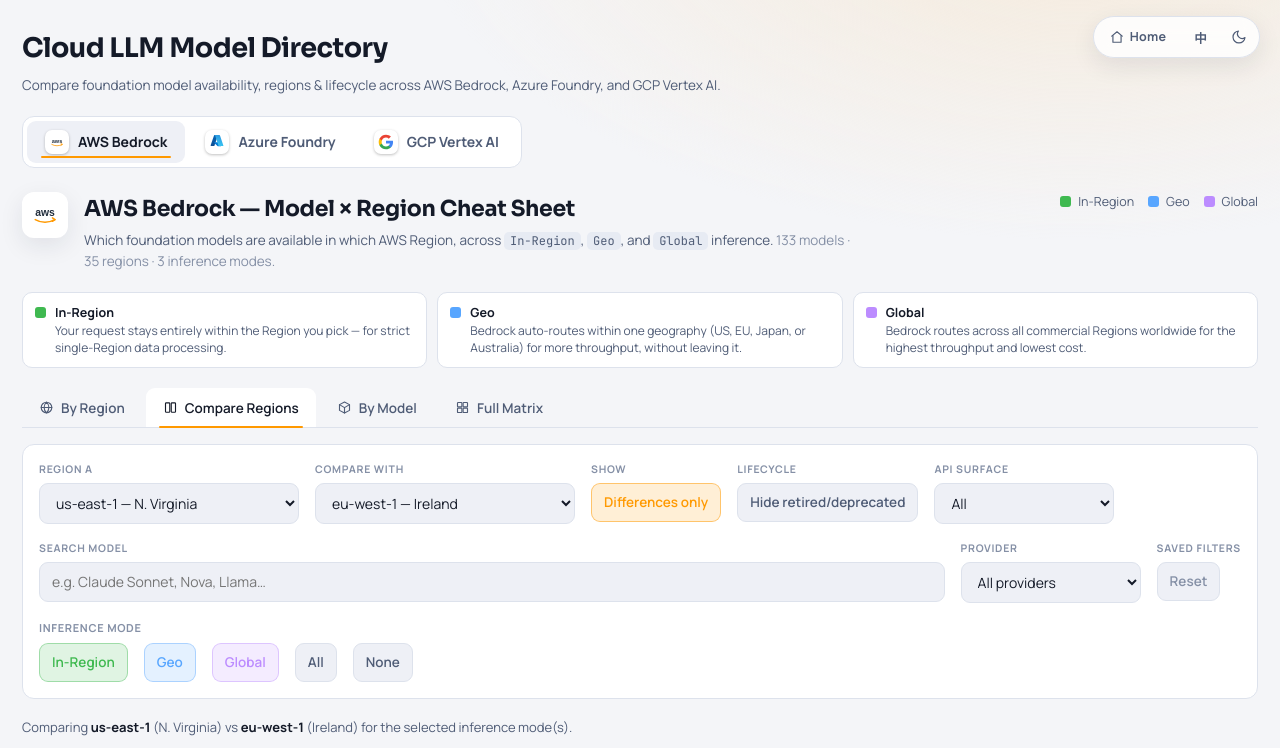
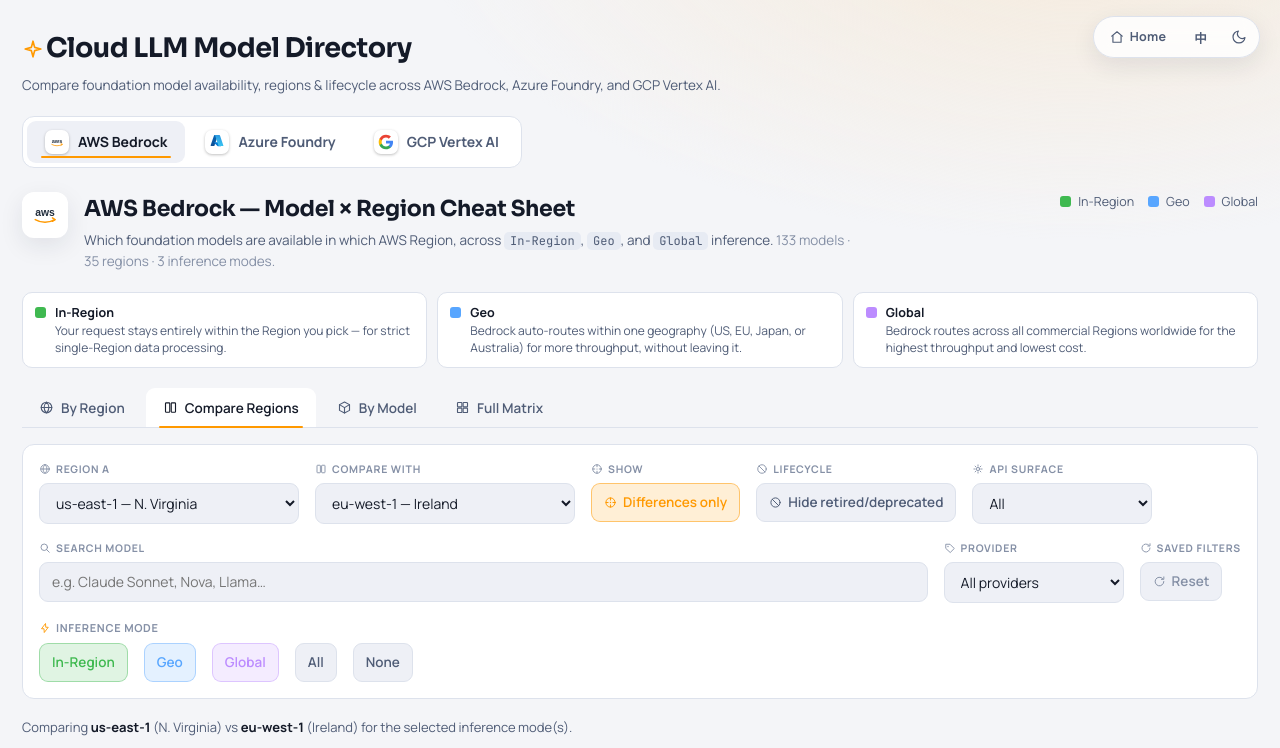
Before and after one commit to 417294448/cloud-model-support, a plain HTML site: page index.html in a window 1280 px wide. Both pictures are taken after a click on the button "Compare Regions". Shown: the top 748 px of the page. Drawn offline with Linux system fonts and the light colour scheme.

Commit message:
Update index.html

```diff
--- a/index.html
+++ b/index.html
@@ -130,7 +130,7 @@
   .dgroup .gl{font-size:10px;text-transform:uppercase;letter-spacing:.05em;font-weight:800;color:var(--faint);margin-right:2px}
   .chip{background:var(--panel-2);border:1px solid var(--border);color:var(--muted);padding:9px 12px;border-radius:9px;cursor:pointer;font-size:13.5px;line-height:1.4;font-weight:600;font-family:var(--font-body);transition:color .12s,border-color .12s,background .12s;user-select:none}
   .chip:hover{color:var(--ink);border-color:var(--border-strong)}
-  .minibtn{background:var(--panel-2);border:1px solid var(--border);color:var(--muted);border-radius:9px;padding:9px 12px;font-size:13.5px;line-height:1.4;cursor:pointer;font-weight:600;font-family:var(--font-body);transition:color .15s,border-color .15s,background .15s}
+  .minibtn{background:var(--panel-2);border:1px solid var(--border);color:var(--muted);border-radius:9px;padding:9px 12px;font-size:13.5px;line-height:1.4;cursor:pointer;font-weight:600;font-family:var(--font-body);transition:color .15s,border-color .15s,background .15s;display:inline-flex;align-items:center;gap:6px}
   .minibtn:hover{color:var(--ink);border-color:var(--border-strong)}
 
   .count{color:var(--muted);font-size:13px;margin:0 0 14px}
@@ -140,6 +140,13 @@
   .ic{width:14px;height:14px;flex:0 0 auto;display:inline-block;vertical-align:-2px}
   .tab .ic{width:15px;height:15px}
   .cmp-stat .ic{width:13px;height:13px;vertical-align:-1.5px}
+  .site-title .ic{width:22px;height:22px;color:var(--accent);vertical-align:-3px;margin-right:2px}
+  .field>label{display:flex;align-items:center;gap:5px}
+  .field>label .ic{width:12px;height:12px}
+  .minibtn .ic{width:13px;height:13px}
+  #axisLbl{display:flex;align-items:center;gap:5px}
+  #axisLbl .ic{width:12px;height:12px;color:var(--accent)}
+  .capdefgrp-title .ic{width:12px;height:12px;vertical-align:-1.5px;margin-right:5px;color:var(--muted)}
 
   .grid{display:grid;grid-template-columns:repeat(auto-fill,minmax(330px,1fr));gap:14px;animation:rise .5s .2s cubic-bezier(.2,.7,.3,1) both}
   .card{background:var(--panel);border:1px solid var(--border);border-radius:var(--radius);padding:16px 17px;transition:border-color .18s,transform .18s,box-shadow .18s}
@@ -220,6 +227,12 @@
     <symbol id="i-spark" viewBox="0 0 24 24"><g fill="none" stroke="currentColor" stroke-width="1.8" stroke-linejoin="round"><path d="M12 3.5 13.8 10.2 20.5 12 13.8 13.8 12 20.5 10.2 13.8 3.5 12 10.2 10.2z"/></g></symbol>
     <symbol id="i-search" viewBox="0 0 24 24"><g fill="none" stroke="currentColor" stroke-width="1.8" stroke-linecap="round"><circle cx="10.5" cy="10.5" r="6.5"/><path d="m15.3 15.3 5.2 5.2"/></g></symbol>
     <symbol id="i-circle-off" viewBox="0 0 24 24"><g fill="none" stroke="currentColor" stroke-width="1.8" stroke-linecap="round"><circle cx="12" cy="12" r="8.5"/><path d="M6 6l12 12"/></g></symbol>
+    <symbol id="i-bolt" viewBox="0 0 24 24"><g fill="none" stroke="currentColor" stroke-width="1.8" stroke-linejoin="round"><path d="M13 3 5 13.5h5L10.5 21l8-10.5h-5z"/></g></symbol>
+    <symbol id="i-gear" viewBox="0 0 24 24"><g fill="none" stroke="currentColor" stroke-width="1.8" stroke-linecap="round" stroke-linejoin="round"><circle cx="12" cy="12" r="3.2"/><path d="M12 3.8v2.6M12 17.6v2.6M3.8 12h2.6M17.6 12h2.6M6.2 6.2l1.9 1.9M15.9 15.9l1.9 1.9M17.8 6.2l-1.9 1.9M8.1 15.9l-1.9 1.9"/></g></symbol>
+    <symbol id="i-target" viewBox="0 0 24 24"><g fill="none" stroke="currentColor" stroke-width="1.8" stroke-linecap="round"><circle cx="12" cy="12" r="8.5"/><path d="M12 3.5v4M12 16.5v4M3.5 12h4M16.5 12h4"/><circle cx="12" cy="12" r="1.2" fill="currentColor" stroke="none"/></g></symbol>
+    <symbol id="i-tag" viewBox="0 0 24 24"><g fill="none" stroke="currentColor" stroke-width="1.8" stroke-linecap="round" stroke-linejoin="round"><path d="M3.5 12V4.5H12l8.5 8.5-7.5 7.5z"/><circle cx="8" cy="9" r="1.3" fill="currentColor" stroke="none"/></g></symbol>
+    <symbol id="i-refresh" viewBox="0 0 24 24"><g fill="none" stroke="currentColor" stroke-width="1.8" stroke-linecap="round" stroke-linejoin="round"><path d="M20 12a8 8 0 1 1-2.34-5.66"/><path d="M20 3.5V8h-4.5"/></g></symbol>
+    <symbol id="i-info" viewBox="0 0 24 24"><g fill="none" stroke="currentColor" stroke-width="1.8" stroke-linecap="round"><circle cx="12" cy="12" r="8.5"/><path d="M12 11v5.5"/><circle cx="12" cy="7.8" r="1.1" fill="currentColor" stroke="none"/></g></symbol>
   </defs>
 </svg>
 <div class="ctlbar">
@@ -229,7 +242,7 @@
 </div>
 <div class="wrap">
   <div class="site-head">
-    <h1 class="site-title" data-i18n="siteTitle">Cloud LLM Model Directory</h1>
+    <h1 class="site-title"><svg class="ic" aria-hidden="true"><use href="#i-spark"/></svg><span data-i18n="siteTitle">Cloud LLM Model Directory</span></h1>
     <p class="site-tagline" data-i18n="siteTagline">Compare foundation model availability, regions &amp; lifecycle across AWS Bedrock, Azure Foundry, and GCP Vertex AI.</p>
   </div>
   <div class="switcher" id="switcher"></div>
@@ -254,23 +267,23 @@
 
   <div class="controls">
     <div class="field" id="f-region">
-      <label id="f-region-lbl" data-i18n="lblRegion">Region</label>
+      <label id="f-region-lbl"><svg class="ic" aria-hidden="true"><use href="#i-globe"/></svg><span id="f-region-lbl-txt" data-i18n="lblRegion">Region</span></label>
       <select id="regionSel"></select>
     </div>
     <div class="field" id="f-regionB">
-      <label data-i18n="lblCompareWith">Compare with</label>
+      <label><svg class="ic" aria-hidden="true"><use href="#i-columns"/></svg><span data-i18n="lblCompareWith">Compare with</span></label>
       <select id="regionBSel"></select>
     </div>
     <div class="field" id="f-diff">
-      <label data-i18n="lblShow">Show</label>
-      <div><button class="minibtn" id="diffBtn" data-i18n="btnDiff">Differences only</button></div>
+      <label><svg class="ic" aria-hidden="true"><use href="#i-target"/></svg><span data-i18n="lblShow">Show</span></label>
+      <div><button class="minibtn" id="diffBtn"><svg class="ic" aria-hidden="true"><use href="#i-target"/></svg><span data-i18n="btnDiff">Differences only</span></button></div>
     </div>
     <div class="field" id="f-lifecycle">
-      <label data-i18n="lblLifecycle">Lifecycle</label>
-      <div><button class="minibtn" id="lifecycleBtn" data-i18n="btnHideEol">Hide retired/deprecated</button></div>
+      <label><svg class="ic" aria-hidden="true"><use href="#i-circle-off"/></svg><span data-i18n="lblLifecycle">Lifecycle</span></label>
+      <div><button class="minibtn" id="lifecycleBtn"><svg class="ic" aria-hidden="true"><use href="#i-circle-off"/></svg><span data-i18n="btnHideEol">Hide retired/deprecated</span></button></div>
     </div>
     <div class="field" id="f-api">
-      <label data-i18n="lblApi">API surface</label>
+      <label><svg class="ic" aria-hidden="true"><use href="#i-gear"/></svg><span data-i18n="lblApi">API surface</span></label>
       <select id="apiSel">
         <option value="" data-i18n="optAll">All</option>
         <option value="rt" data-i18n="optRt">Runtime API only</option>
@@ -278,16 +291,16 @@
       </select>
     </div>
     <div class="field grow">
-      <label data-i18n="lblSearch">Search model</label>
+      <label><svg class="ic" aria-hidden="true"><use href="#i-search"/></svg><span data-i18n="lblSearch">Search model</span></label>
       <input type="search" id="q" data-i18n-ph="phSearch" placeholder="Search model name…" />
     </div>
     <div class="field">
-      <label id="groupLbl">Group</label>
+      <label id="groupLbl"><svg class="ic" aria-hidden="true"><use href="#i-tag"/></svg><span id="groupLblTxt">Group</span></label>
       <select id="catSel"></select>
     </div>
     <div class="field" id="f-reset">
-      <label data-i18n="lblReset">Saved filters</label>
-      <div><button class="minibtn" id="resetBtn" data-i18n="btnReset" title="Clear the remembered filters and restore defaults">Reset</button></div>
+      <label><svg class="ic" aria-hidden="true"><use href="#i-refresh"/></svg><span data-i18n="lblReset">Saved filters</span></label>
+      <div><button class="minibtn" id="resetBtn" title="Clear the remembered filters and restore defaults"><svg class="ic" aria-hidden="true"><use href="#i-refresh"/></svg><span data-i18n="btnReset">Reset</span></button></div>
     </div>
     <div class="deploybar">
       <label id="axisLbl" style="font-size:11px;text-transform:uppercase;letter-spacing:.06em;color:var(--faint);font-weight:700"></label>
@@ -447,6 +460,9 @@ function t(key,vars){
 // provider data-driven labels (group/axis) translated for zh, kept as data for en
 const GROUP_ZH={"provider":"提供方","publisher":"发布方"};
 const AXISLABEL_ZH={"inference mode":"推理模式","deployment type":"部署类型"};
+// axis / capdef group title → sprite icon id
+const AXIS_ICON={"inference mode":"i-bolt","deployment type":"i-gear"};
+const CAPDEF_ICON={"deployment type":"i-gear","data residency scope":"i-globe"};
 function groupLabelText(){return LANG==="zh"?(GROUP_ZH[P.groupLabel.toLowerCase()]||P.groupLabel):P.groupLabel;}
 function axisLabelText(){return LANG==="zh"?(AXISLABEL_ZH[P.axisLabel.toLowerCase()]||P.axisLabel):P.axisLabel;}
 // provider-specific copy translations — English data remains the source of truth
@@ -586,8 +602,8 @@ function setProvider(id){
   $("#logo").innerHTML=logo(P.id);
   $("#title").textContent=t("headTitle",{name:P.name});
   $("#sub").innerHTML=`${providerSubtitle()} <span style="color:var(--faint)">${t("headSubStats",{m:P.models.length,unit:P.unit,r:P.regions.length,c:P.caps.length,axis:axisLabelText().toLowerCase()})}</span>`;
-  $("#groupLbl").textContent=groupLabelText();
-  $("#axisLbl").textContent=axisLabelText();
+  $("#groupLblTxt").textContent=groupLabelText();
+  $("#axisLbl").innerHTML=`<svg class="ic" aria-hidden="true"><use href="#${AXIS_ICON[P.axisLabel.toLowerCase()]||"i-tag"}"/></svg><span>${axisLabelText()}</span>`;
   $("#q").placeholder=LANG==="zh"?"搜索模型名称…":(P.id==="aws"?"e.g. Claude Sonnet, Nova, Llama…":"e.g. gpt-5, o3, whisper, embedding…");
   $("#footer").innerHTML=t("footerText",{url:P.source.url,label:P.source.label,date:P.generated})+(P.note?`<br><span style="color:var(--faint)">${providerNote()}</span>`:"");
 
@@ -600,7 +616,7 @@ function setProvider(id){
     capDefs.style.display="";
     capDefs.innerHTML=P.capDefGroups.map(g=>`
       <div class="capdefgrp">
-        ${g.title?`<div class="capdefgrp-title">${capDefTitleZh(g.title)}</div>`:""}
+        ${g.title?`<div class="capdefgrp-title"><svg class="ic" aria-hidden="true"><use href="#${CAPDEF_ICON[g.title.toLowerCase()]||"i-info"}"/></svg>${capDefTitleZh(g.title)}</div>`:""}
         <div class="capdefgrp-row">${g.items.map(it=>`<div class="capdef"><span class="dot" style="background:${it.color}"></span><div><b>${it.label}</b><span>${capDefFullZh(it.label,it.full,g.title)}</span></div></div>`).join("")}</div>
       </div>`).join("");
   } else {
@@ -698,7 +714,7 @@ function syncControls(){
   $("#f-region").style.display=(v==="region"||v==="compare")?"":"none";
   $("#f-regionB").style.display=v==="compare"?"":"none";
   $("#f-diff").style.display=v==="compare"?"":"none";
-  $("#f-region-lbl").textContent=v==="compare"?t("lblRegionA"):t("lblRegion");
+  $("#f-region-lbl-txt").textContent=v==="compare"?t("lblRegionA"):t("lblRegion");
   $("#f-lifecycle").style.display=hasLifecycle?"":"none";
   $("#f-api").style.display=hasApi?"":"none";
 }
```
